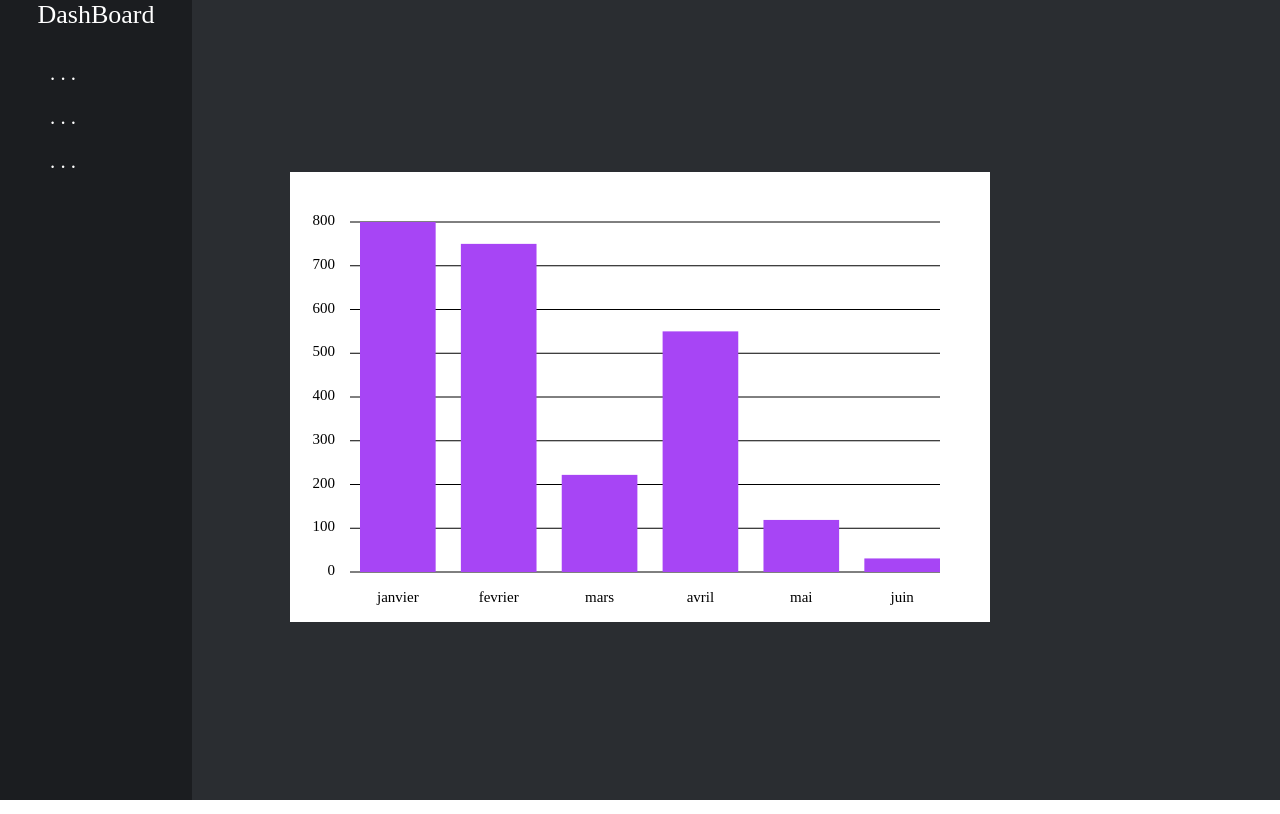
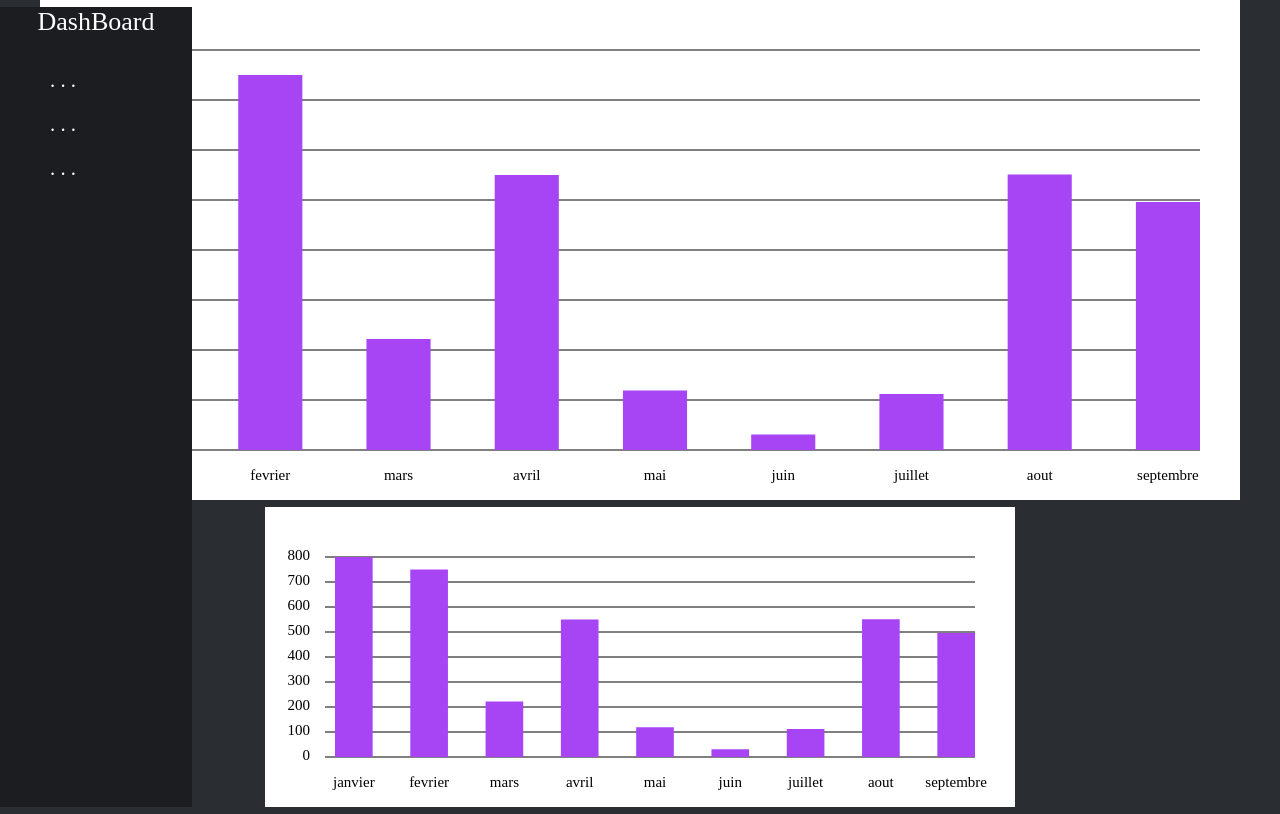
Before and after one commit to Thomas-Zorroche/Eucleia, a React (Create React App) app: page / in a window 1280 px wide. Built offline with nearby package versions, Linux system fonts and the light colour scheme.

Commit message:
Add width and height parameters

```diff
--- a/src/App.js
+++ b/src/App.js
@@ -12,7 +12,10 @@ const dataX = [
   "mars",
   "avril",
   "mai",
-  "juin"
+  "juin",
+  "juillet",
+  "aout",
+  "septembre"
 ];
 
 const dataY = [
@@ -21,7 +24,10 @@ const dataY = [
   222,
   550,
   119,
-  31
+  31,
+  112,
+  551,
+  496
 ];
 
 function App() {
@@ -31,7 +37,19 @@ function App() {
 
         <MenuBar />
 
-        <BarChart dataX={dataX} dataY={dataY} />
+        <BarChart
+          width={1200}
+          height={500}
+          dataX={dataX}
+          dataY={dataY}
+        />
+
+        <BarChart
+          width={750}
+          height={300}
+          dataX={dataX}
+          dataY={dataY}
+        />
 
       </header>
     </div>
--- a/src/components/d3/BarChart.jsx
+++ b/src/components/d3/BarChart.jsx
@@ -3,11 +3,10 @@ import { scaleBand, scaleLinear } from 'd3';
 
 import { Bar } from './Bar';
 
-const width = 700;
-const height = 450;
-const margin = { top:50, right:50, bottom:50, left:70 };
-
-const innerPadding = 0.25; // padding between bars
+/* CONSTANTS PARAMETERS */
+const margin = { top:50, right:40, bottom:50, left:70 };
+const innerPadding = 0.5; // padding between bars
+/* ---------------------------------------------------------- */
 
 // Round maxValue up to the nearest 10
 const getMaxValue = (data) => {
@@ -16,7 +15,7 @@ const getMaxValue = (data) => {
 }
 
 // Bar Chart Object
-const BarChart = ({ dataX, dataY }) => {
+const BarChart = ({ width, height, dataX, dataY }) => {
   const [yValues, setData] = useState(dataY);
   const [maxValueY, setMaxValueY] = useState(getMaxValue(dataY));
   const [xValues, setXValues] = useState(dataX)
```
